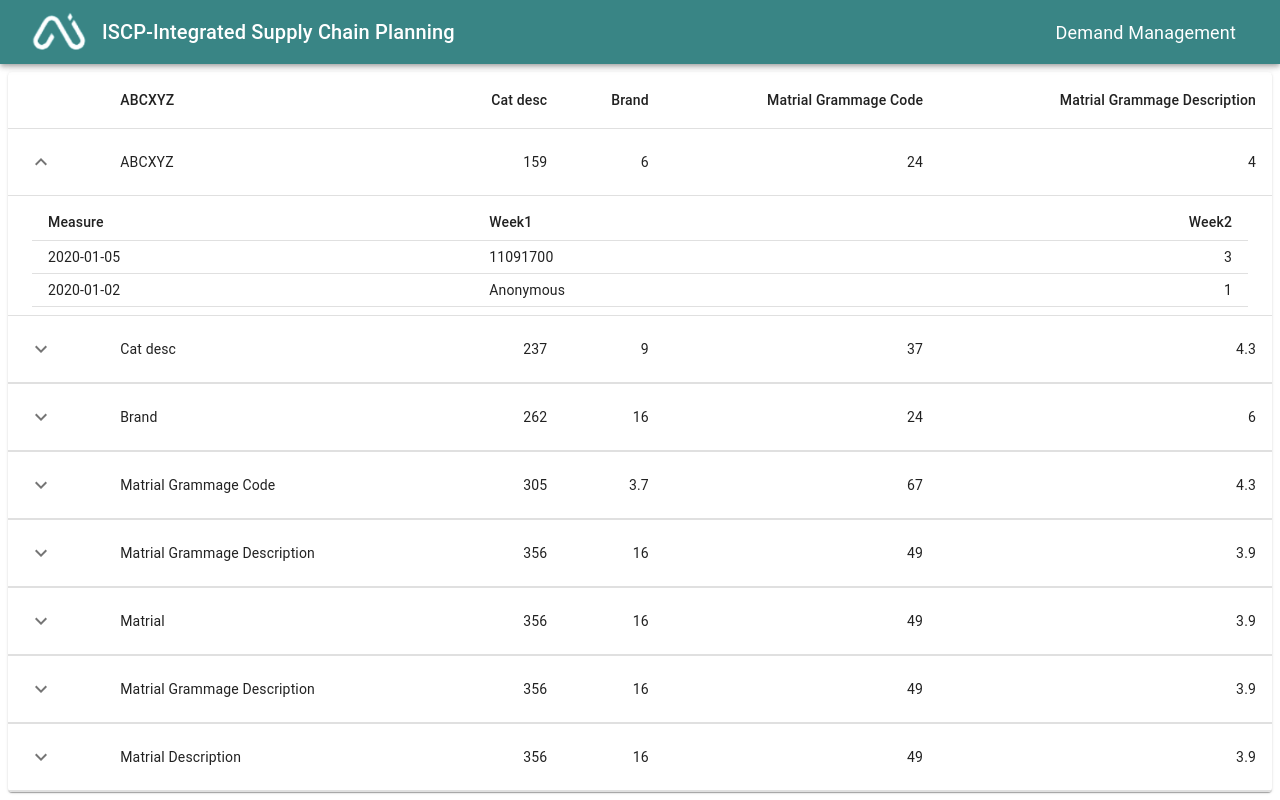
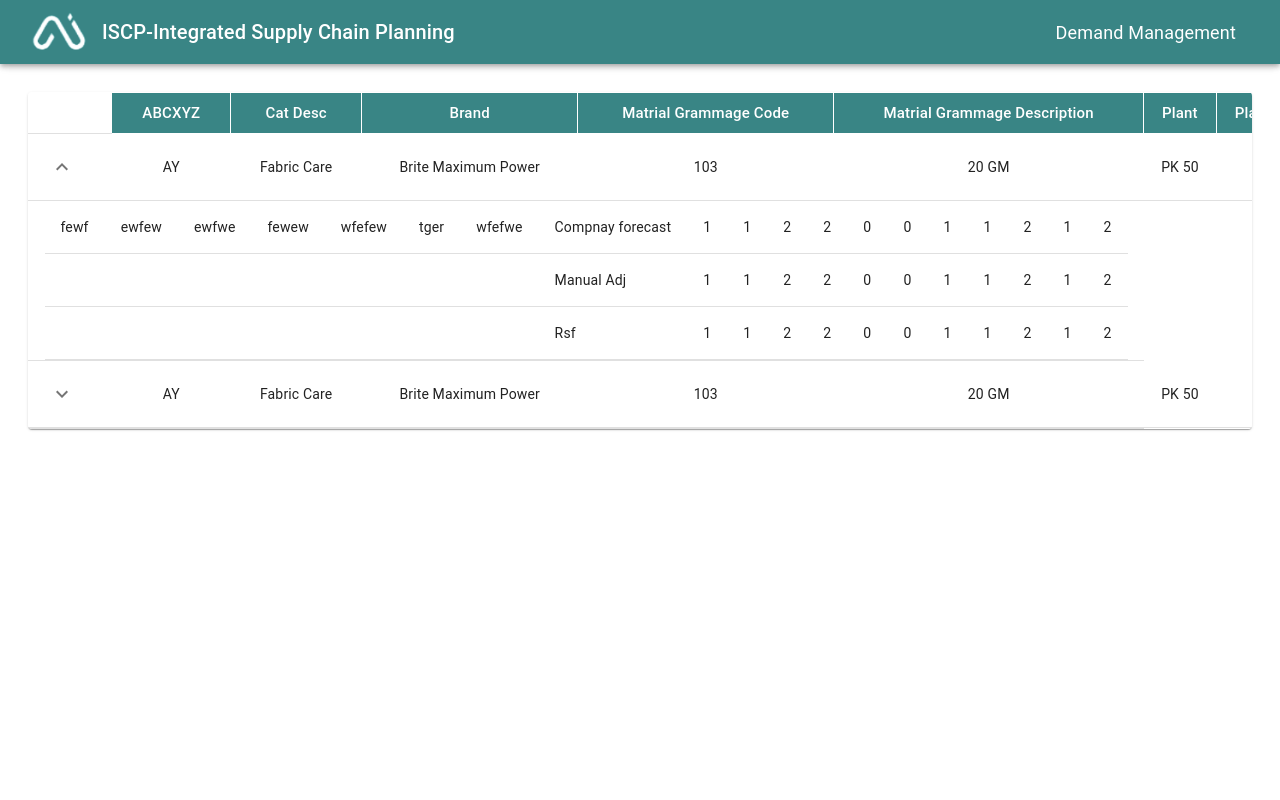
Before and after one commit to faizaansheikh/IscpNext, a Next.js app: page / in a window 1280 px wide. Both pictures are taken after a click on the button 41 px from the left and 162 px from the top of the page. Built offline with nearby package versions, Linux system fonts and the light colour scheme.

Commit message:
tabel1
table1

```diff
--- a/app/components/table/CollapseTable.jsx
+++ b/app/components/table/CollapseTable.jsx
@@ -10,29 +10,135 @@ import TableCell from "@mui/material/TableCell";
 import TableContainer from "@mui/material/TableContainer";
 import TableHead from "@mui/material/TableHead";
 import TableRow from "@mui/material/TableRow";
-import Typography from "@mui/material/Typography";
 import Paper from "@mui/material/Paper";
 import KeyboardArrowDownIcon from "@mui/icons-material/KeyboardArrowDown";
 import KeyboardArrowUpIcon from "@mui/icons-material/KeyboardArrowUp";
+const data = [
+  "ABCXYZ",
+  "Cat Desc",
+  "Brand",
+  "Matrial Grammage Code",
+  "Matrial Grammage Description",
+  "Plant",
+  "Plant Description",
+  "Measure",
+  "Week 1",
+  "Week 2",
+  "Week 3",
+  "Week 4",
+  "Week 5",
+  "Week 6",
+  "Week 7",
+  "Week 8",
+  "Week 9",
+  "Week 10",
+  "Week 11",
+];
 
-function createData(name, calories, fat, carbs, protein, price) {
+function createData(
+  AY,
+  FabricCare,
+  BriteMaximumPower,
+  Mgc,
+  Mgd,
+  Plant,
+  PlantDesc,
+  Measure,
+  Week1,
+  Week2,
+  Week3,
+  Week4,
+  Week5,
+  Week6,
+  Week7,
+  Week8,
+  Week9,
+  Week10,
+  Week11
+) {
   return {
-    name,
-    calories,
-    fat,
-    carbs,
-    protein,
-    price,
+    AY,
+    FabricCare,
+    BriteMaximumPower,
+    Mgc,
+    Mgd,
+    Plant,
+    PlantDesc,
+    Measure,
+    Week1,
+    Week2,
+    Week3,
+    Week4,
+    Week5,
+    Week6,
+    Week7,
+    Week8,
+    Week9,
+    Week10,
+    Week11,
     history: [
       {
-        measure: "2020-01-05",
-        week1: "11091700",
-        week2: 3,
+        abcxyz: "fewf",
+        catDesc: "ewfew",
+        brand: "ewfwe",
+        mgc: "fewew",
+        mgd: "wfefew",
+        plant: "tger",
+        plantDesc: "wfefwe",
+        measure: "Compnay forecast",
+        week1: 1,
+        week2: 1,
+        week3: 2,
+        week4: 2,
+        week5: 0,
+        week6: 0,
+        week7: 1,
+        week8: 1,
+        week9: 2,
+        week10: 1,
+        week11: 2,
       },
       {
-        measure: "2020-01-02",
-        week1: "Anonymous",
+        abcxyz: "",
+        catDesc: "",
+        brand: "",
+        mgc: "",
+        mgd: "",
+        plant: "",
+        plantDesc: "",
+        measure: "Manual Adj",
+        week1: 1,
         week2: 1,
+        week3: 2,
+        week4: 2,
+        week5: 0,
+        week6: 0,
+        week7: 1,
+        week8: 1,
+        week9: 2,
+        week10: 1,
+        week11: 2,
+      },
+      {
+        abcxyz: "",
+        catDesc: "",
+        brand: "",
+        mgc: "",
+        mgd: "",
+        plant: "",
+        plantDesc: "",
+        measure: "Rsf",
+        week1: 1,
+        week2: 1,
+        week3: 2,
+        week4: 2,
+        week5: 0,
+        week6: 0,
+        week7: 1,
+        week8: 1,
+        week9: 2,
+        week10: 1,
+        week11: 2,
       },
     ],
   };
@@ -44,7 +150,17 @@ function Row(props) {
 
   return (
     <React.Fragment>
-      <TableRow sx={{ "& > *": { borderBottom: "unset" } }}>
+      <TableRow
+        align="center"
+        style={{
+          border: "1px solid white",
+          whiteSpace: "nowrap",
+          padding: "8px 18px 8px 18px",
+          position: "sticky",
+          fontSize: "15px",
+          textAlign: "center",
+        }}
+      >
         <TableCell>
           <IconButton
             aria-label="expand row"
@@ -54,94 +170,155 @@ function Row(props) {
             {open ? <KeyboardArrowUpIcon /> : <KeyboardArrowDownIcon />}
           </IconButton>
         </TableCell>
-        <TableCell component="th" scope="row">
-          {row.name}
+        <TableCell align="center" component="th" scope="row">
+          {row.AY}
         </TableCell>
-        <TableCell align="right">{row.calories}</TableCell>
-        <TableCell align="right">{row.fat}</TableCell>
-        <TableCell align="right">{row.carbs}</TableCell>
-        <TableCell align="right">{row.protein}</TableCell>
+        <TableCell align="center">{row.FabricCare}</TableCell>
+        <TableCell align="center">{row.BriteMaximumPower}</TableCell>
+        <TableCell align="center">{row.Mgc}</TableCell>
+        <TableCell align="center">{row.Mgd}</TableCell>
+        <TableCell align="center">{row.Plant}</TableCell>
+        <TableCell align="center">{row.PlantDesc}</TableCell>
+        <TableCell align="center">{row.Measure}</TableCell>
+        <TableCell align="center">{row.Week1}</TableCell>
+        <TableCell align="center">{row.Week2}</TableCell>
+        <TableCell align="center">{row.Week3}</TableCell>
+        <TableCell align="center">{row.Week4}</TableCell>
+        <TableCell align="center">{row.Week5}</TableCell>
+        <TableCell align="center">{row.Week6}</TableCell>
+        <TableCell align="center">{row.Week7}</TableCell>
+        <TableCell align="center">{row.Week8}</TableCell>
+        <TableCell align="center">{row.Week9}</TableCell>
+        <TableCell align="center">{row.Week10}</TableCell>
+        <TableCell align="center">{row.Week11}</TableCell>
       </TableRow>
       <TableRow>
         <TableCell style={{ paddingBottom: 0, paddingTop: 0 }} colSpan={6}>
           <Collapse in={open} timeout="auto" unmountOnExit>
-            <Box sx={{ margin: 1 }}>
-              {/* <Typography variant="h6" gutterBottom component="div">
-                History
-              </Typography> */}
-              <Table size="small" aria-label="purchases">
-                <TableHead>
-                  <TableRow>
-                    <TableCell>Measure</TableCell>
-                    <TableCell>Week1</TableCell>
-                    <TableCell align="right">Week2</TableCell>
-                    {/* <TableCell align="right">Total price ($)</TableCell> */}
-                  </TableRow>
-                </TableHead>
+
+
+
+              <Table aria-label="purchases">
+                <TableHead></TableHead>
                 <TableBody>
-                  {row.history.map((historyRow) => (
-                    <TableRow key={historyRow.measure}>
-                      <TableCell component="th" scope="row">
-                        {historyRow.measure}
-                      </TableCell>
-                      <TableCell>{historyRow.week1}</TableCell>
-                      <TableCell align="right">{historyRow.week2}</TableCell>
-                      {/* <TableCell align="right">
-                        {Math.round(historyRow.amount * row.price * 100) / 100}
-                      </TableCell> */}
+                  {/* <TableCell /> */}
+                  {row.history.map((elem) => (
+                    <TableRow
+                      align="center"
+                      style={{
+                        whiteSpace: "nowrap",
+                        padding: "8px 18px 8px 18px",
+
+                        fontSize: "15px",
+                        textAlign: "center",
+                      }}
+                      key={elem.measure}
+                    >
+                      <TableCell>{elem.abcxyz}</TableCell>
+                      <TableCell>{elem.catDesc}</TableCell>
+                      <TableCell>{elem.brand}</TableCell>
+                      <TableCell>{elem.mgc}</TableCell>
+                      <TableCell>{elem.mgd}</TableCell>
+                      <TableCell>{elem.plant}</TableCell>
+                      <TableCell>{elem.plantDesc}</TableCell>
+                      <TableCell>{elem.measure}</TableCell>
+                      <TableCell>{elem.week1}</TableCell>
+                      <TableCell>{elem.week2}</TableCell>
+                      <TableCell>{elem.week3}</TableCell>
+                      <TableCell>{elem.week4}</TableCell>
+                      <TableCell>{elem.week5}</TableCell>
+                      <TableCell>{elem.week6}</TableCell>
+                      <TableCell>{elem.week7}</TableCell>
+                      <TableCell>{elem.week8}</TableCell>
+                      <TableCell>{elem.week9}</TableCell>
+                      <TableCell>{elem.week10}</TableCell>
+                      <TableCell>{elem.week11}</TableCell>
                     </TableRow>
                   ))}
                 </TableBody>
               </Table>
-            </Box>
+
           </Collapse>
         </TableCell>
       </TableRow>
     </React.Fragment>
   );
 }
-
-Row.propTypes = {
-  row: PropTypes.shape({
-    calories: PropTypes.number.isRequired,
-    carbs: PropTypes.number.isRequired,
-    fat: PropTypes.number.isRequired,
-    history: PropTypes.arrayOf(
-      PropTypes.shape({
-        amount: PropTypes.number.isRequired,
-        customerId: PropTypes.string.isRequired,
-        date: PropTypes.string.isRequired,
-      })
-    ).isRequired,
-    name: PropTypes.string.isRequired,
-    price: PropTypes.number.isRequired,
-    protein: PropTypes.number.isRequired,
-  }).isRequired,
-};
-
 const rows = [
-  createData("ABCXYZ", 159, 6.0, 24, 4.0, 3.99),
-  createData("Cat desc", 237, 9.0, 37, 4.3, 4.99),
-  createData("Brand", 262, 16.0, 24, 6.0, 3.79),
-  createData("Matrial Grammage Code", 305, 3.7, 67, 4.3, 2.5),
-  createData("Matrial Grammage Description", 356, 16.0, 49, 3.9, 1.5),
-  createData("Matrial", 356, 16.0, 49, 3.9, 1.5),
-  createData("Matrial Grammage Description", 356, 16.0, 49, 3.9, 1.5),
-  createData("Matrial Description", 356, 16.0, 49, 3.9, 1.5),
+  createData(
+    "AY",
+    "Fabric Care",
+    "Brite Maximum Power",
+    "103",
+    "20 GM",
+    "PK 50",
+    "DC-Karachi",
+    "AI forecast",
+    "1",
+    "1",
+    "0",
+    "0",
+    "2",
+    "2",
+    "1",
+    "1",
+    "0",
+    "1",
+    "1"
+  ),
+  createData(
+    "AY",
+    "Fabric Care",
+    "Brite Maximum Power",
+    "103",
+    "20 GM",
+    "PK 50",
+    "DC-Karachi",
+    "AI forecast",
+    "1",
+    "1",
+    "0",
+    "0",
+    "2",
+    "2",
+    "1",
+    "1",
+    "0",
+    "1",
+    "1"
+  ),
 ];
 
 export default function CollapsibleTable() {
   return (
-    <TableContainer component={Paper}>
+    <Box sx={{ overflow: "auto", p: "20px" }}>
+      <Box sx={{ width: "100%", display: "table", tableLayout: "fixed" }}>
+        {/* <Paper sx={{ width: '100%', overflow: 'hidden',display:'flex',justifyContent:'center' }}> */}
+        <TableContainer sx={{ maxHeight: 740 }} component={Paper}>
           <Table aria-label="collapsible table">
             <TableHead>
               <TableRow>
                 <TableCell />
-            <TableCell>ABCXYZ</TableCell>
-            <TableCell align="right">Cat desc</TableCell>
-            <TableCell align="right">Brand</TableCell>
-            <TableCell align="right">Matrial Grammage Code</TableCell>
-            <TableCell align="right">Matrial Grammage Description</TableCell>
+
+                {data.map((elem) => {
+                  return (
+                    <TableCell
+                      align="center"
+                      style={{
+                        backgroundColor: "#398585",
+                        color: "white",
+                        border: "1px solid white",
+                        whiteSpace: "nowrap",
+                        padding: "8px 18px 8px 18px",
+                        position: "sticky",
+                        fontSize: "15px",
+                        textAlign: "center",
+                      }}
+                    >
+                      {elem}
+                    </TableCell>
+                  );
+                })}
               </TableRow>
             </TableHead>
             <TableBody>
@@ -151,5 +328,7 @@ export default function CollapsibleTable() {
             </TableBody>
           </Table>
         </TableContainer>
+      </Box>
+    </Box>
   );
 }
```
Also changed, not shown: app/components/table/Table.jsx (deleted, +0 -38 lines), app/components/table/TableRow.jsx (deleted, +0 -16 lines), app/components/table/TableSection.jsx (deleted, +0 -21 lines). Lines whose indentation alone changed are shown as unchanged.
